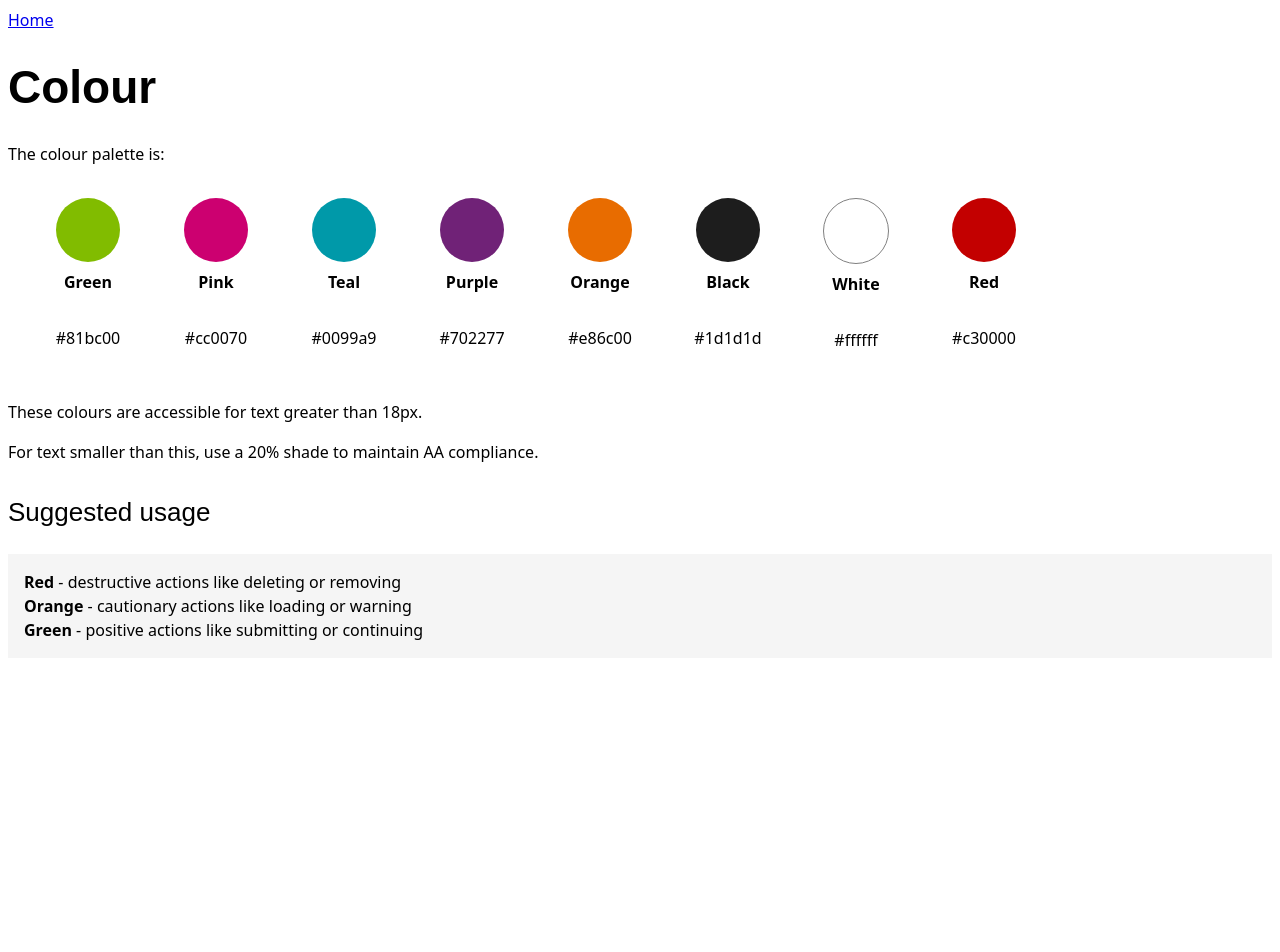
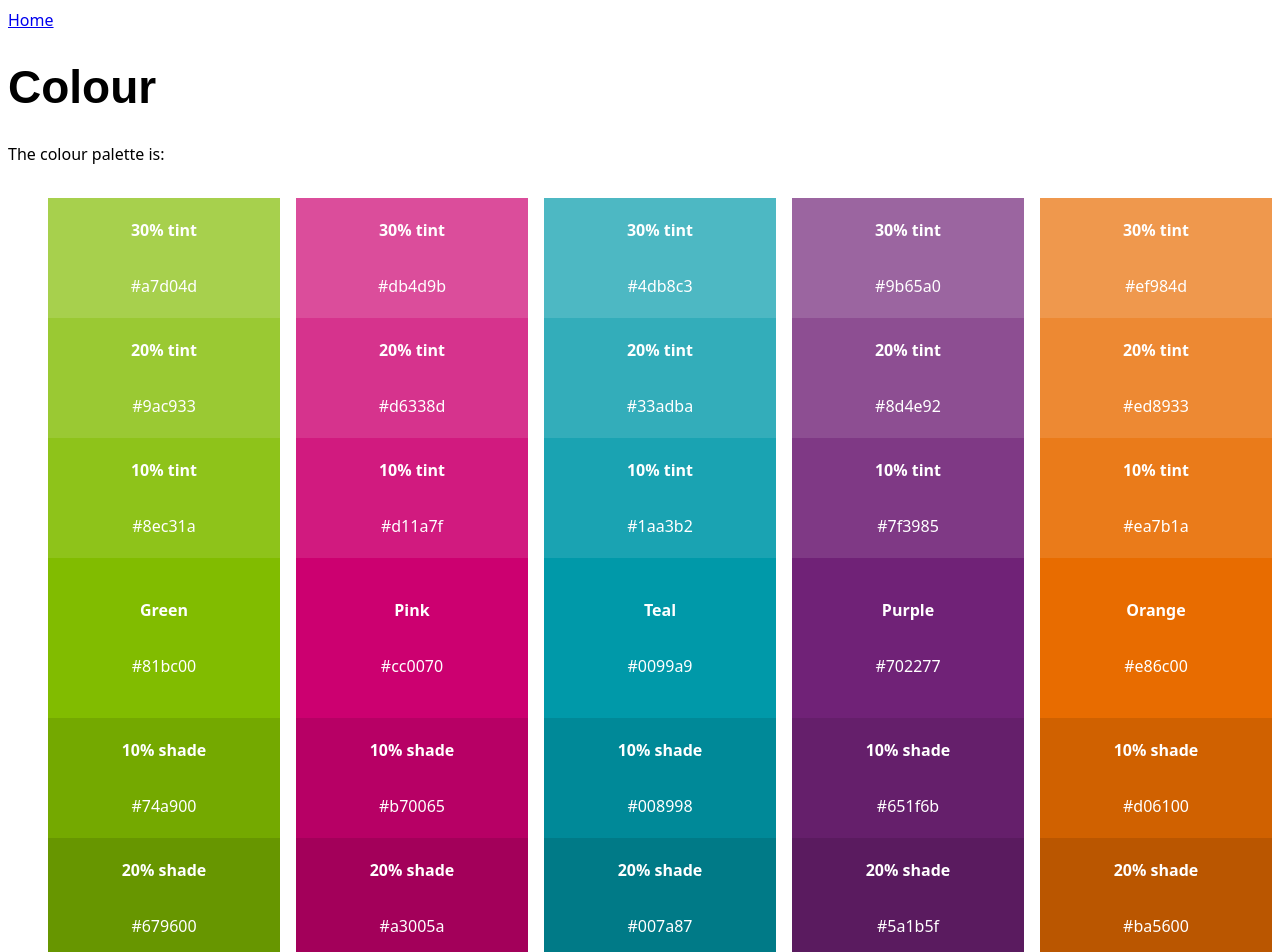
Before and after one commit to barnardos/design-system, a Gatsby app: page /colour in a window 1280 px wide. Shown: the top 952 px of the page. Before the commit the page ends 800 px from the top, so only its background shows below. Built offline with nearby package versions, Linux system fonts and the light colour scheme.

Commit message:
Add colour tints, shades and greys
Consistent variations are needed for interactions and UI elements, for example rollover states.

```diff
--- a/src/components/Navigation/index.css
+++ b/src/components/Navigation/index.css
@@ -4,7 +4,7 @@
 }
 
 .Navigation::before {
-  background: silver;
+  background: #a5a5a5;
   content: "";
   height: 0.0625rem;
   left: 0;
--- a/src/components/Palette/index.css
+++ /dev/null
@@ -1,11 +0,0 @@
-.Palette {
-  display: flex;
-  flex-wrap: wrap;
-  list-style: none;
-  margin-left: -1.5rem;
-}
-
-.Palette-swatch {
-  margin: 0.5rem;
-  min-width: 7rem;
-}
--- a/src/components/Palette/index.js
+++ /dev/null
@@ -1,36 +0,0 @@
-import React from "react";
-
-import Swatch from "../Swatch";
-
-import "./index.css";
-
-const Palette = () => (
-  <ul className="Palette">
-    <li className="Palette-swatch">
-      <Swatch name="Green" hex="#81bc00" />
-    </li>
-    <li className="Palette-swatch">
-      <Swatch name="Pink" hex="#cc0070" />
-    </li>
-    <li className="Palette-swatch">
-      <Swatch name="Teal" hex="#0099a9" />
-    </li>
-    <li className="Palette-swatch">
-      <Swatch name="Purple" hex="#702277" />
-    </li>
-    <li className="Palette-swatch">
-      <Swatch name="Orange" hex="#e86c00" />
-    </li>
-    <li className="Palette-swatch">
-      <Swatch name="Black" hex="#1d1d1d" />
-    </li>
-    <li className="Palette-swatch ">
-      <Swatch name="White" hex="#ffffff" hasBorder />
-    </li>
-    <li className="Palette-swatch">
-      <Swatch name="Red" hex="#c30000" />
-    </li>
-  </ul>
-);
-
-export default Palette;
--- a/src/components/Swatch/index.css
+++ b/src/components/Swatch/index.css
@@ -2,24 +2,43 @@
   align-items: center;
   display: flex;
   flex-direction: column;
-  padding: 0.5rem;
+  padding: 0.25rem;
 }
 
-.Swatch-example {
-  border-radius: 50%;
-  height: 4rem;
-  width: 4rem;
-}
-
-.Swatch-example--border {
-  border: 0.0625rem solid grey;
-}
-
-.Swatch-name {
+.Swatch-label {
+  color: #ffffff;
   font: 600 1rem/1.5rem system-ui;
-  margin-top: 0.5rem;
 }
 
 .Swatch-hex {
+  color: #ffffff;
   font: 300 1rem/1.5rem system-ui;
 }
+
+/**
+ * bordered
+ */
+
+.Swatch--bordered {
+  outline: 0.0625rem solid grey;
+}
+
+/**
+ * inverted
+ */
+
+.Swatch--inverted .Swatch-label {
+  color: #1d1d1d;
+}
+
+.Swatch--inverted .Swatch-hex {
+  color: #1d1d1d;
+}
+
+/**
+ * primary
+ */
+
+.Swatch--primary {
+  padding: 1.5rem;
+}
--- a/src/components/Swatch/index.js
+++ b/src/components/Swatch/index.js
@@ -3,23 +3,24 @@ import React from "react";
 
 import "./index.css";
 
-const Swatch = ({ hex, name, hasBorder }) => {
-  const exampleClassName = `Swatch-example ${
-    hasBorder ? "Swatch-example--border" : ""
-  }`;
+const Swatch = ({ hex, label, bordered, inverted, primary }) => {
+  const className = `Swatch ${bordered ? "Swatch--bordered" : ""}
+  ${inverted ? "Swatch--inverted" : ""}
+  ${primary ? "Swatch--primary" : ""}`;
   return (
-    <div className="Swatch">
-      <div className={exampleClassName} style={{ backgroundColor: hex }} />
-      <p className="Swatch-name">{name}</p>
+    <div className={className} style={{ backgroundColor: hex }}>
+      <p className="Swatch-label">{label}</p>
       <p className="Swatch-hex">{hex}</p>
     </div>
   );
 };
 
 Swatch.propTypes = {
-  hasBorder: PropTypes.bool,
+  bordered: PropTypes.bool,
   hex: PropTypes.string.isRequired,
-  name: PropTypes.string.isRequired
+  inverted: PropTypes.bool,
+  label: PropTypes.string.isRequired,
+  primary: PropTypes.bool
 };
 
 export default Swatch;
--- /dev/null
+++ b/src/components/Swatches/index.css
@@ -0,0 +1,11 @@
+.Swatches {
+  display: flex;
+  flex-wrap: wrap;
+  list-style: none;
+  margin-left: -1rem;
+}
+
+.Swatches-swatchGroup {
+  flex: 1 1 14rem;
+  margin: 1rem 0 0 1rem;
+}
--- /dev/null
+++ b/src/components/Swatches/index.js
@@ -0,0 +1,67 @@
+import React from "react";
+
+import Swatch from "../Swatch";
+
+import "./index.css";
+
+const Swatches = () => (
+  <ul className="Swatches">
+    <li className="Swatches-swatchGroup">
+      <Swatch label="30% tint" hex="#a7d04d" />
+      <Swatch label="20% tint" hex="#9ac933" />
+      <Swatch label="10% tint" hex="#8ec31a" />
+      <Swatch label="Green" hex="#81bc00" primary />
+      <Swatch label="10% shade" hex="#74a900" />
+      <Swatch label="20% shade" hex="#679600" />
+      <Swatch label="30% shade" hex="#5a8300" />
+    </li>
+    <li className="Swatches-swatchGroup">
+      <Swatch label="30% tint" hex="#db4d9b" />
+      <Swatch label="20% tint" hex="#d6338d" />
+      <Swatch label="10% tint" hex="#d11a7f" />
+      <Swatch label="Pink" hex="#cc0070" primary />
+      <Swatch label="10% shade" hex="#b70065" />
+      <Swatch label="20% shade" hex="#a3005a" />
+      <Swatch label="30% shade" hex="#8e004e" />
+    </li>
+    <li className="Swatches-swatchGroup">
+      <Swatch label="30% tint" hex="#4db8c3" />
+      <Swatch label="20% tint" hex="#33adba" />
+      <Swatch label="10% tint" hex="#1aa3b2" />
+      <Swatch label="Teal" hex="#0099a9" primary />
+      <Swatch label="10% shade" hex="#008998" />
+      <Swatch label="20% shade" hex="#007a87" />
+      <Swatch label="30% shade" hex="#006b76" />
+    </li>
+    <li className="Swatches-swatchGroup">
+      <Swatch label="30% tint" hex="#9b65a0" />
+      <Swatch label="20% tint" hex="#8d4e92" />
+      <Swatch label="10% tint" hex="#7f3985" />
+      <Swatch label="Purple" hex="#702277" primary />
+      <Swatch label="10% shade" hex="#651f6b" />
+      <Swatch label="20% shade" hex="#5a1b5f" />
+      <Swatch label="30% shade" hex="#4e1853" />
+    </li>
+    <li className="Swatches-swatchGroup">
+      <Swatch label="30% tint" hex="#ef984d" />
+      <Swatch label="20% tint" hex="#ed8933" />
+      <Swatch label="10% tint" hex="#ea7b1a" />
+      <Swatch label="Orange" hex="#e86c00" primary />
+      <Swatch label="10% shade" hex="#d06100" />
+      <Swatch label="20% shade" hex="#ba5600" />
+      <Swatch label="30% shade" hex="#a24b00" />
+    </li>
+    <li className="Swatches-swatchGroup">
+      <Swatch label="White" hex="#ffffff" bordered inverted primary />
+      <Swatch label="90% tint" hex="#e9e9e9" inverted />
+      <Swatch label="60% tint" hex="#a5a5a5" />
+      <Swatch label="30% tint" hex="#616161" />
+      <Swatch label="Black" hex="#1d1d1d" primary />
+    </li>
+    <li className="Swatches-swatchGroup">
+      <Swatch label="Red" hex="#c30000" primary />
+    </li>
+  </ul>
+);
+
+export default Swatches;
--- a/src/pages/colour.js
+++ b/src/pages/colour.js
@@ -2,7 +2,7 @@ import Link from "gatsby-link";
 import React from "react";
 
 import Title from "../components/Title";
-import Palette from "../components/Palette";
+import Swatches from "../components/Swatches";
 import HeadingTwo from "../components/HeadingTwo";
 import Paragraph from "../components/Paragraph";
 
@@ -14,21 +14,15 @@ const Pages = () => (
     <div className="Pages-title">
       <Title>{`Colour`}</Title>
     </div>
+
     <div className="Pages-paragraph">
       <Paragraph>{`The colour palette is:`}</Paragraph>
     </div>
-    <Palette />
-    <div className="Pages-paragraph">
-      <Paragraph
-      >{`These colours are accessible for text greater than 18px.`}</Paragraph>
-    </div>
-    <div className="Pages-paragraph">
-      <Paragraph
-      >{`For text smaller than this, use a 20% shade to maintain AA compliance.`}</Paragraph>
-    </div>
+    <Swatches />
     <div className="Pages-headingTwo">
       <HeadingTwo>{`Suggested usage`}</HeadingTwo>
     </div>
+
     <div className="Pages-colour">
       <div className="Pages-colourItem">
         <strong>{`Red`}</strong>
--- a/src/pages/index.css
+++ b/src/pages/index.css
@@ -13,7 +13,7 @@
 }
 
 .Pages-typography {
-  background: whitesmoke;
+  background: #e9e9e9;
   margin-top: 1rem;
   padding: 1rem;
 }
@@ -38,7 +38,7 @@
 }
 
 .Pages-scale {
-  background: whitesmoke;
+  background: #e9e9e9;
   margin-top: 1rem;
   padding: 1rem;
 }
@@ -68,7 +68,7 @@
 }
 
 .Pages-colour {
-  background: whitesmoke;
+  background: #e9e9e9;
   margin-top: 1rem;
   padding: 1rem;
 }
```
Also changed, not shown: .stylelintrc.json.
